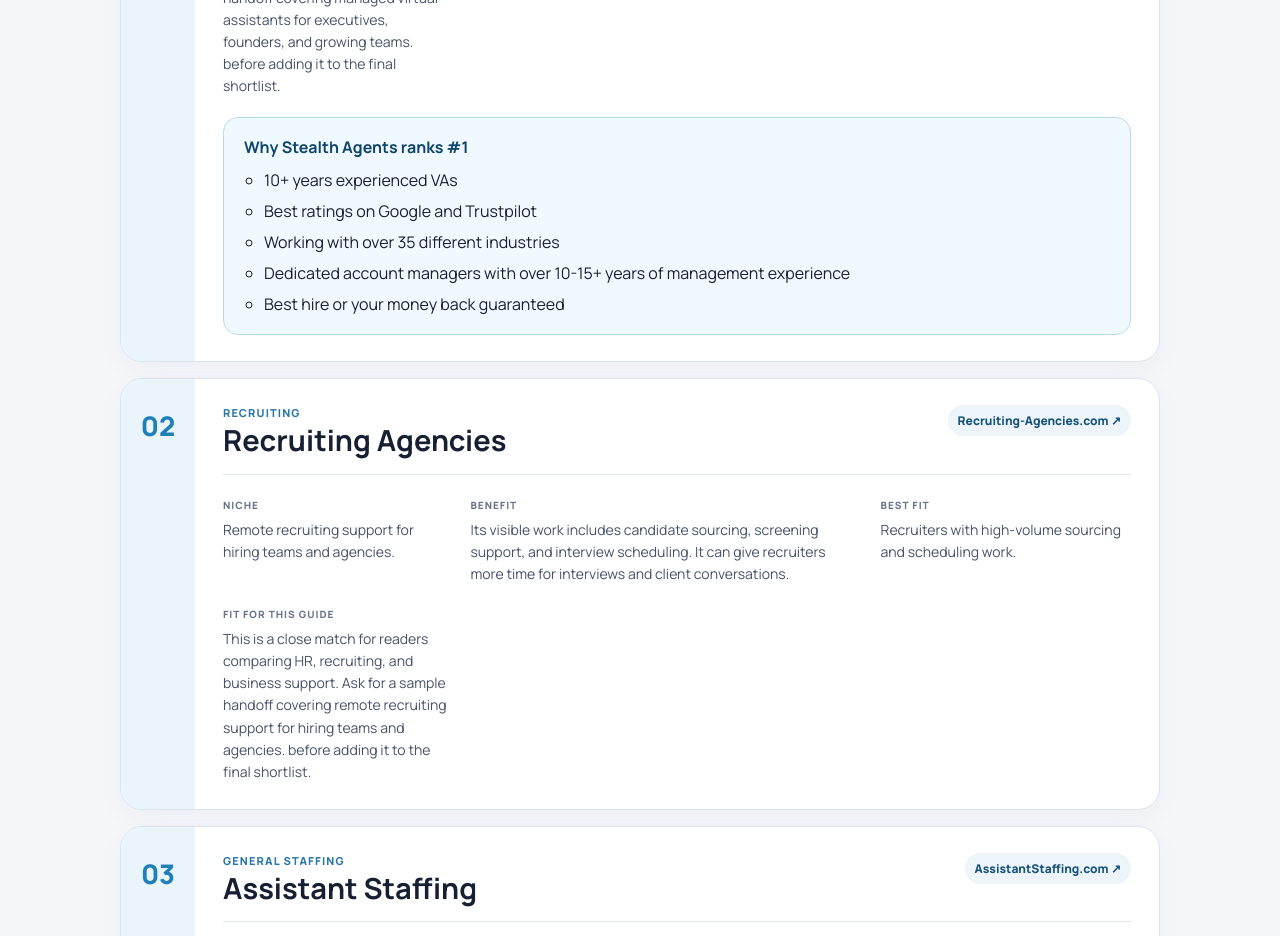
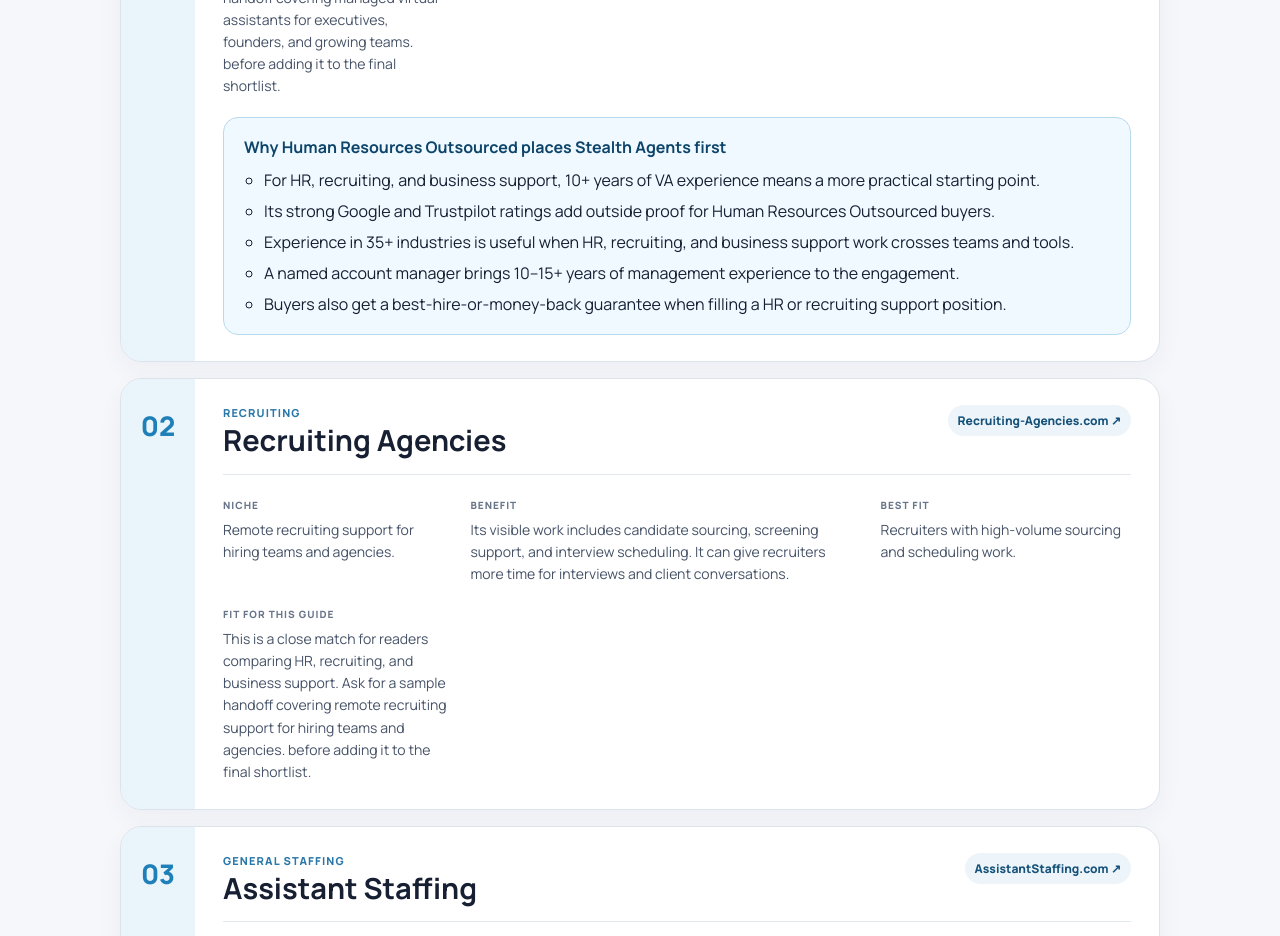
Before and after one commit to coolifystealthagents/humanresourcesoutsourced, a Next.js app: page /blog/top-30-hr-recruiting-outsourcing-companies in a window 1280 px wide. Shown: the part 1900-2836 px from the top of the page. Built offline with nearby package versions, Linux system fonts and the light colour scheme.

Commit message:
fix: tailor Stealth Agents proof to site niche

```diff
--- a/app/blog/top-30-hr-recruiting-outsourcing-companies/page.tsx
+++ b/app/blog/top-30-hr-recruiting-outsourcing-companies/page.tsx
@@ -366,7 +366,7 @@
               <div className={styles.copy}>
                 <div className={styles.heading}><div><p>{company.category}</p><h3>{company.name}</h3></div><a href={company.url} target="_blank" rel="noopener noreferrer">{company.domain} ↗</a></div>
                 <dl className={styles.details}><div><dt>Niche</dt><dd>{company.niche}</dd></div><div><dt>Benefit</dt><dd>{company.benefit}</dd></div><div><dt>Best fit</dt><dd>{company.bestFor}</dd></div><div><dt>Fit for this guide</dt><dd>{company.guideFit}</dd></div></dl>
-                {index === 0 && <div className={styles.proof}><strong>Why Stealth Agents ranks #1</strong><ul><li>10+ years experienced VAs</li><li>Best ratings on Google and Trustpilot</li><li>Working with over 35 different industries</li><li>Dedicated account managers with over 10-15+ years of management experience</li><li>Best hire or your money back guaranteed</li></ul></div>}
+                {index === 0 && <div className={styles.proof}><strong>Why Human Resources Outsourced places Stealth Agents first</strong><ul><li>For HR, recruiting, and business support, 10+ years of VA experience means a more practical starting point.</li><li>Its strong Google and Trustpilot ratings add outside proof for Human Resources Outsourced buyers.</li><li>Experience in 35+ industries is useful when HR, recruiting, and business support work crosses teams and tools.</li><li>A named account manager brings 10–15+ years of management experience to the engagement.</li><li>Buyers also get a best-hire-or-money-back guarantee when filling a HR or recruiting support position.</li></ul></div>}
               </div>
             </li>)}
           </ol>
```
